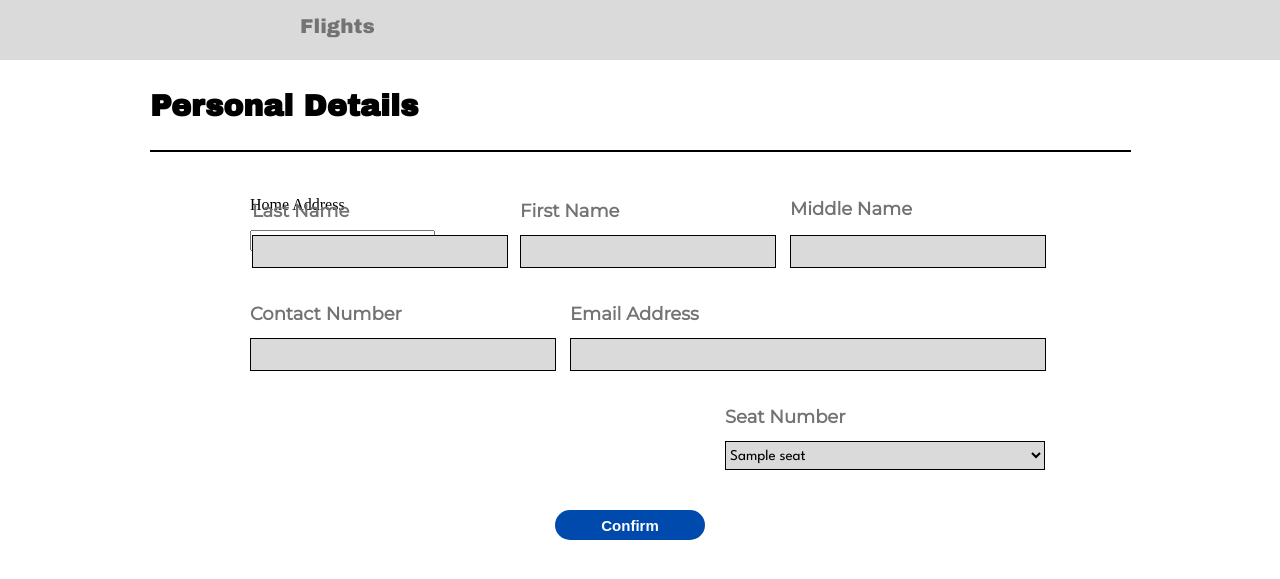
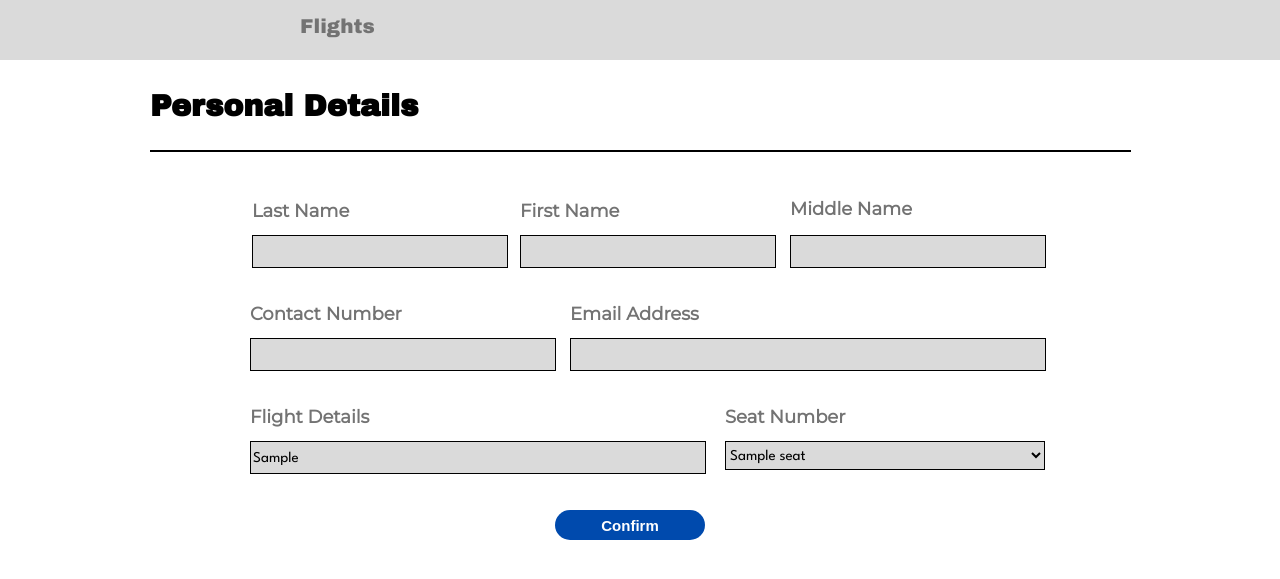
Before and after one commit to nesah/DS2-Airplane-Seat-Reservation, a Flask app: template templates/seats_layout.html in a window 1280 px wide. Shown: the top 579 px of the page. Run offline with Flask 2, Linux system fonts and the light colour scheme; the template is opened without the code that fills it: most values are stand-ins (such as "Sample title", 1, 10 or a date in 2020).

Commit message:
Update seats_layout.html

```diff
--- a/templates/seats_layout.html
+++ b/templates/seats_layout.html
@@ -44,8 +44,8 @@
         <input class="box_cont" type="text">
         <p class="txt_emai">Email Address</p>
         <input class="box_emai" type="text">
-        <p class="txt_home">Home Address</p>
-        <input class="box_home" type="text">
+        <p class="txt_flig">Flight Details</p>
+        <input class="box_flig" type="text" readonly value="{{flig_sche}}">
         <p class="txt_sele">Seat Number</p>
         <select class="box_sele" name="seat_choosen">
             {% for d in seats_list %}
```
